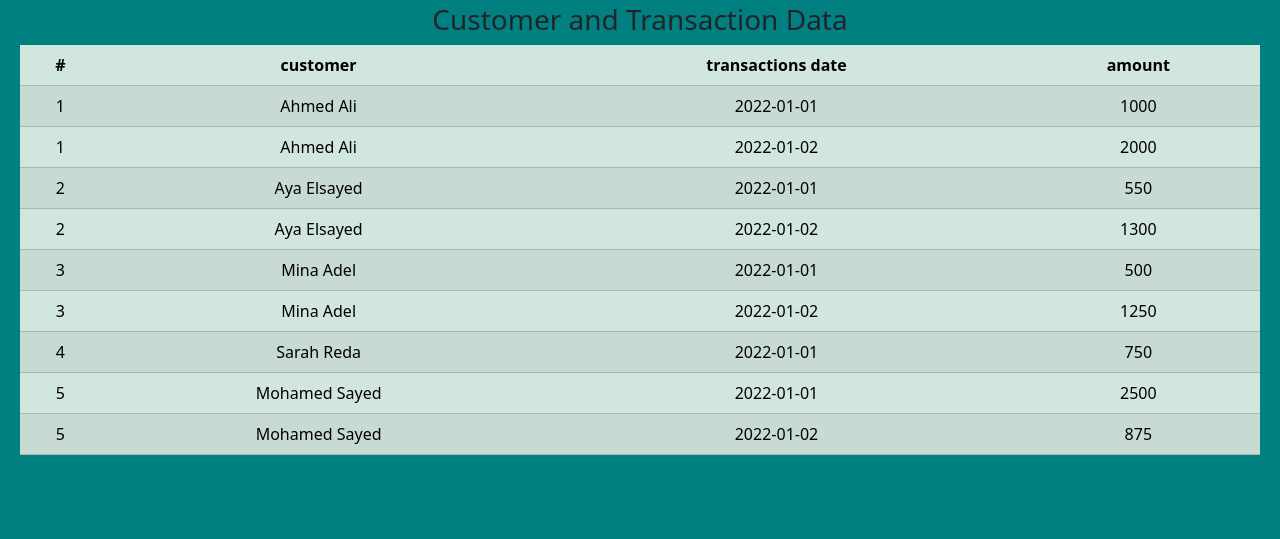
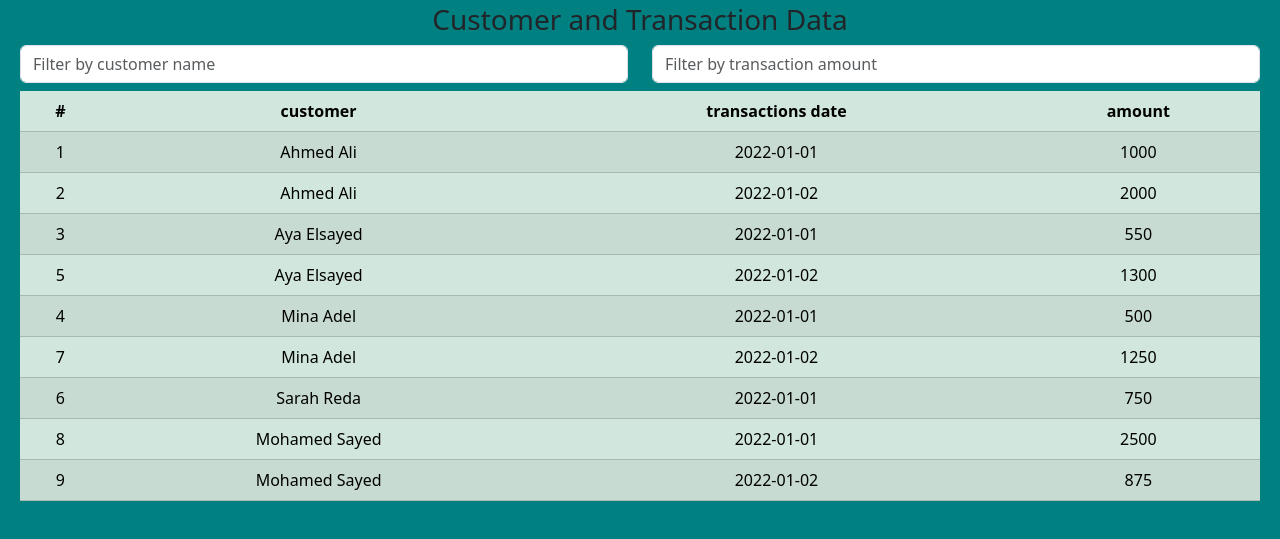
Before and after one commit to khaledradwan96/job-fair-task, a plain HTML site: page index.html in a window 1280 px wide. Shown: the part 73-612 px from the top of the page. Drawn offline with Linux system fonts and the light colour scheme.

Commit message:
small edit in code of function displayData(data)

```diff
--- a/index.html
+++ b/index.html
@@ -16,6 +16,15 @@
 
     <h1>Route job fair task</h1>
     <h3>Customer and Transaction Data</h3>
+
+    <div class="row mb-2">
+        <div class="col-sm-6">
+            <input type="text" id="customerFilter" class="form-control" placeholder="Filter by customer name">
+        </div>
+        <div class="col-sm-6">
+            <input type="number" id="amountFilter" class="form-control" placeholder="Filter by transaction amount">
+        </div>
+    </div>
     <table class="table table-success table-striped">
         <thead>
             <tr>
--- a/js/main.js
+++ b/js/main.js
@@ -4,7 +4,7 @@ async function getData(){
     let response = await fetch(api)
     response = await response.json()
     // console.log(response) // => for testing
-    displayData(response)
+    displayData(response) // => call displayData function
 }
 
 // ========== function to display data ==========
@@ -17,7 +17,7 @@ function displayData(data) {
             if(transactions[j].customer_id === customers[i].id){
                 cartona +=
                     `<tr>
-                        <td>${i+1}</td>
+                        <td>${transactions[j].id}</td>
                         <td>${customers[i].name}</td>
                         <td>${transactions[j].date}</td>
                         <td>${transactions[j].amount}</td>
```
